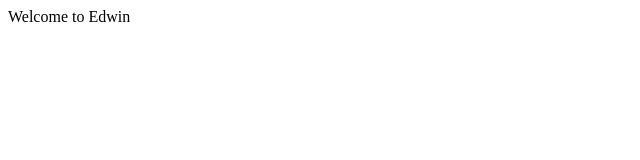
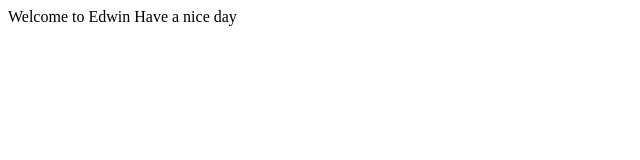
Before and after one commit to KangetheEdwin/kangetheedwin.github.io, a plain HTML site: page index.html in a window 1280 px wide. Shown: the whole page, without its empty margins (0-640 px from the left). Drawn offline with Linux system fonts and the light colour scheme.

Commit message:
Have a nice day

```diff
--- a/index.html
+++ b/index.html
@@ -8,5 +8,6 @@
 
     <body>
             Welcome to Edwin
+            Have a nice day
     </body>
 </html>
```
